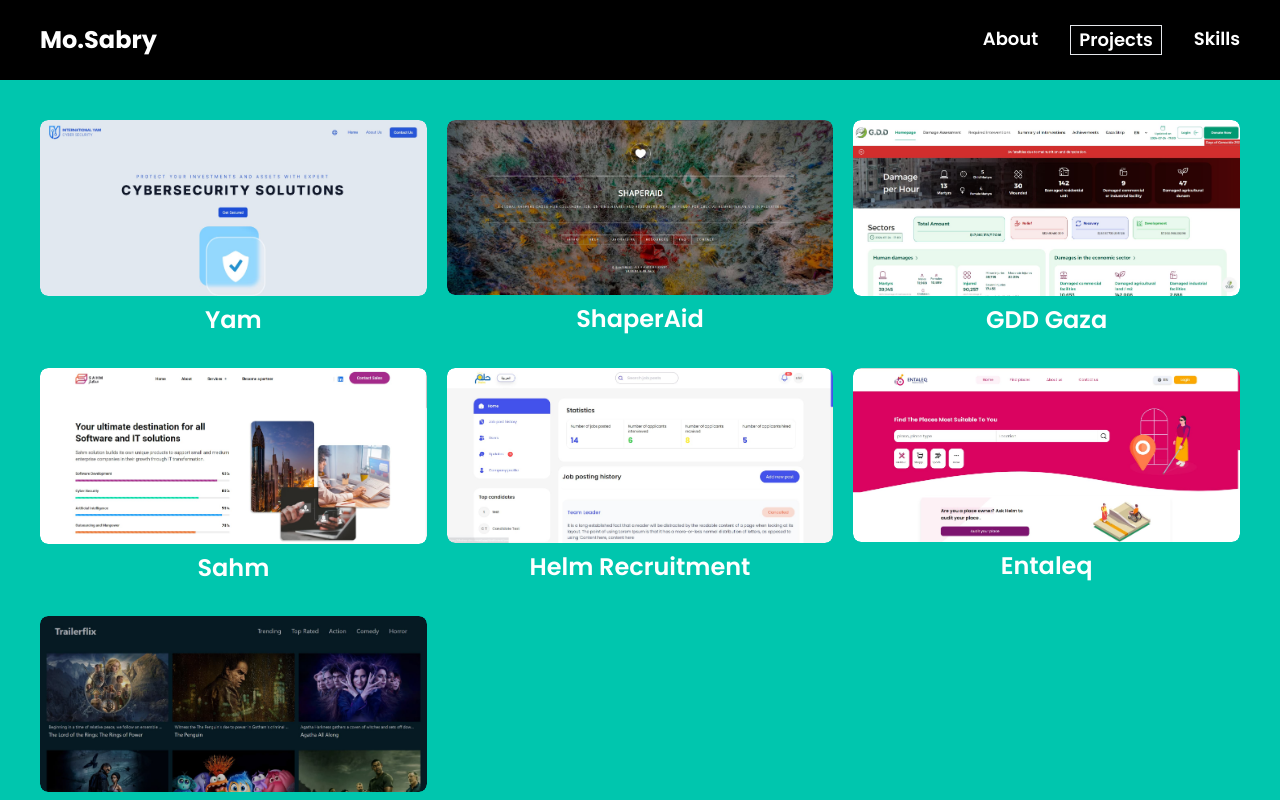
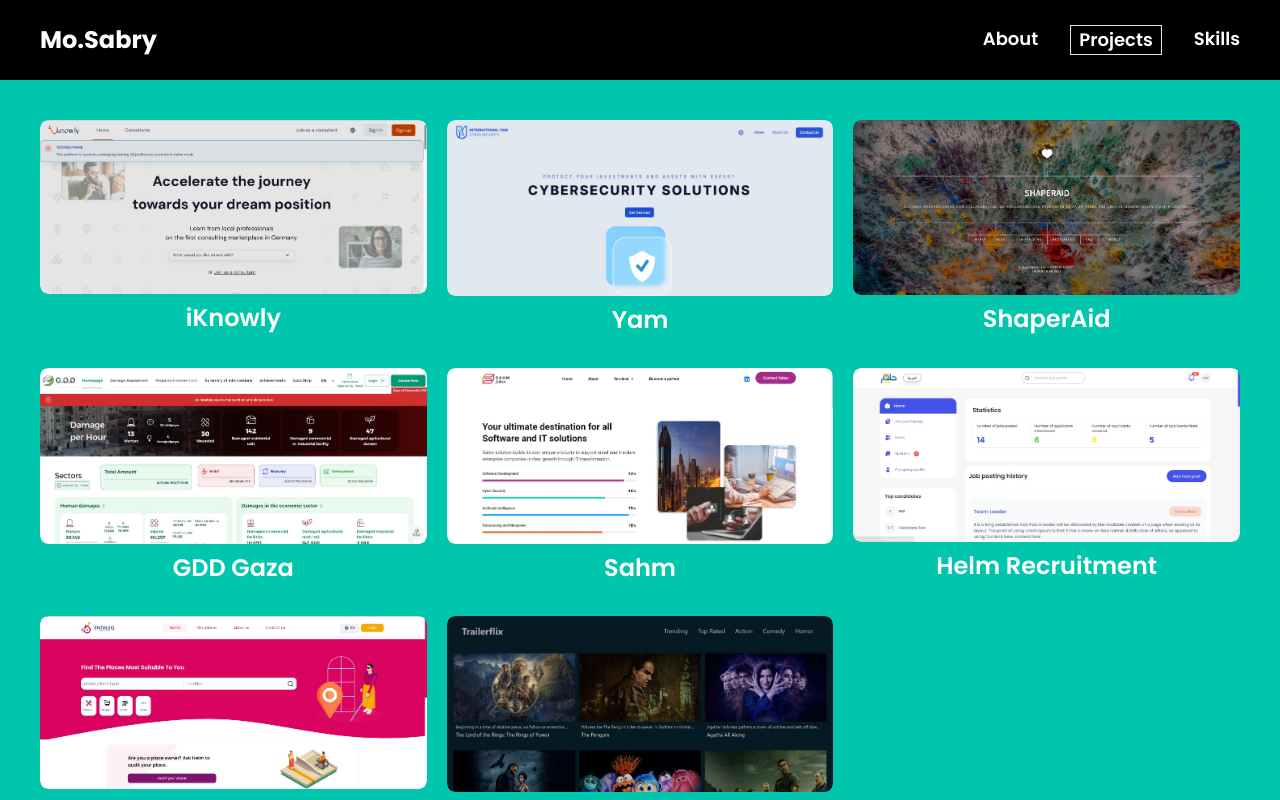
Before and after one commit to mohamedsabrie/resume, a Next.js app: page /projects in a window 1280 px wide. Shown: the top 800 px of the page. Built offline with nearby package versions, Linux system fonts and the light colour scheme.

Commit message:
add Iknowly to the projects

```diff
--- a/components/Projects/index.js
+++ b/components/Projects/index.js
@@ -1,6 +1,13 @@
 import Project from "./Project";
 
 const projects = [
+  {
+    id: 8,
+    name: "iKnowly",
+    href: "https://www.iknowly.com/",
+    imageSrc: "/images/iknowly.webp",
+    imageAlt: "iKnowly",
+  },
   {
     id: 7,
     name: "Yam",
```
Also changed, not shown: public/images/iknowly.webp (added), 1 other file (tests, documents, lock files or other folders).
